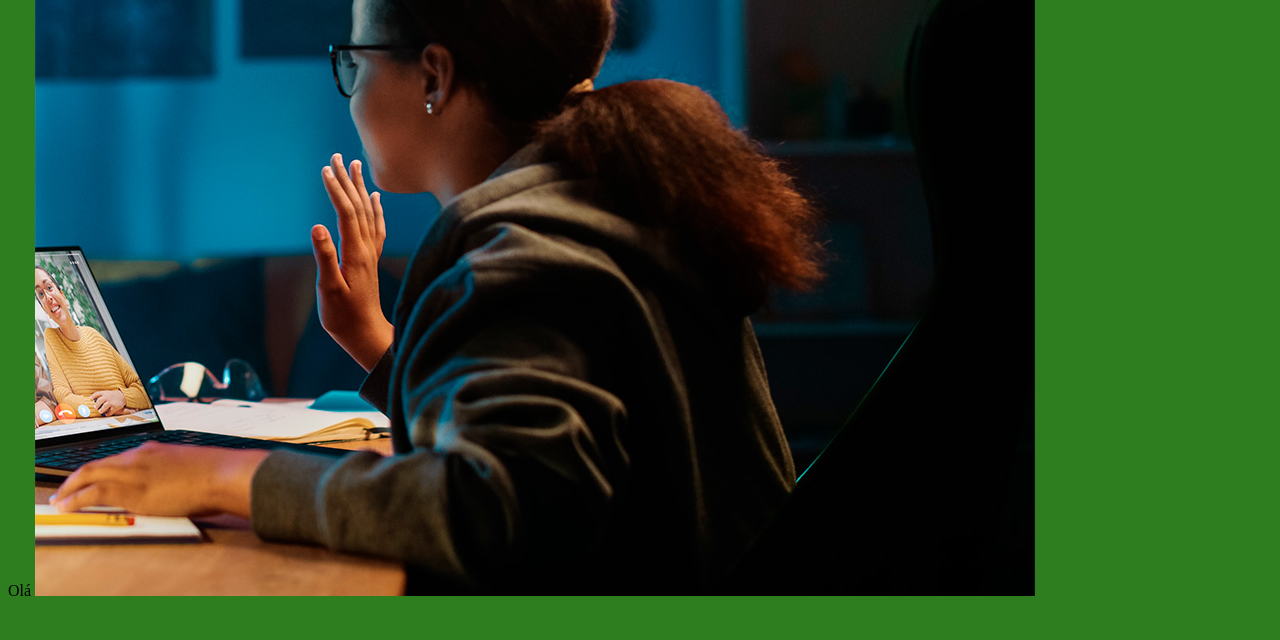
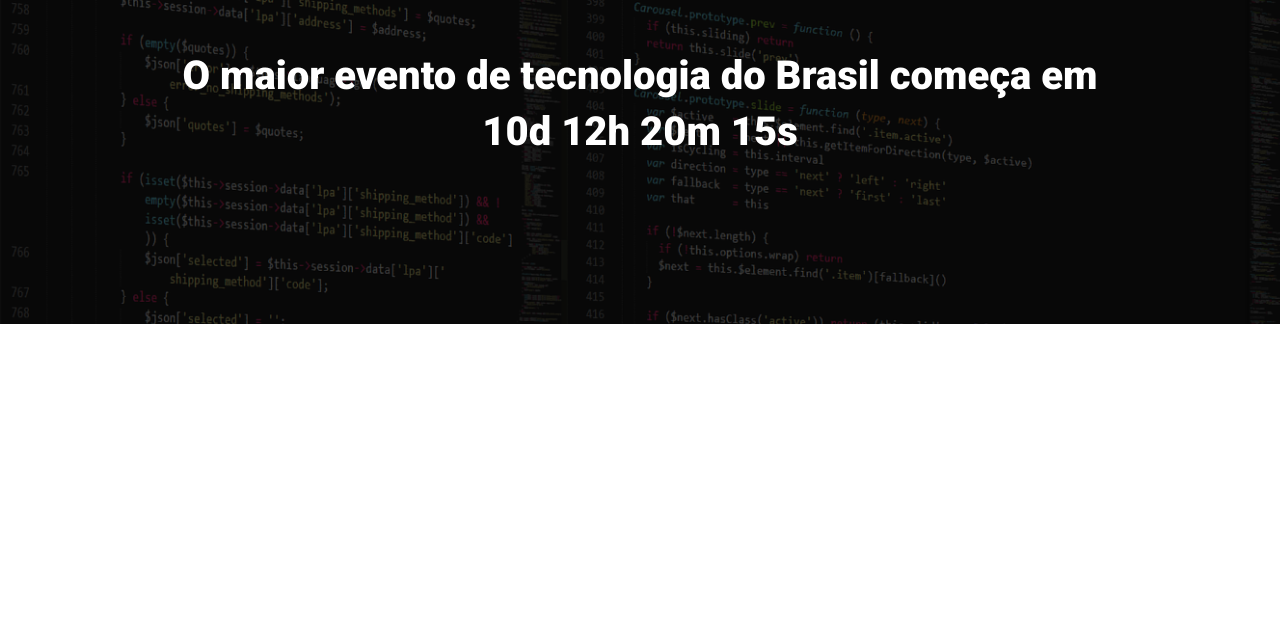
Before and after one commit to ruanfernandes2592/landing_page_evento_ebac, a website built with Parcel: page src/index.html in a window 1280 px wide. Shown: the part 160-800 px from the top of the page. Built offline with nearby package versions, Linux system fonts and the light colour scheme.

Commit message:
criando o hero

```diff
--- a/src/index.html
+++ b/src/index.html
@@ -1,14 +1,25 @@
 <!DOCTYPE html>
-<html lang="en">
+<html lang="pt-br">
 <head>
     <meta charset="UTF-8">
     <meta name="viewport" content="width=device-width, initial-scale=1.0">
+    <link rel="preconnect" href="https://fonts.googleapis.com">
+    <link rel="preconnect" href="https://fonts.gstatic.com" crossorigin>
+    <link href="https://fonts.googleapis.com/css2?family=Roboto:ital,wght@0,100;0,300;0,400;0,500;0,700;0,900;1,100;1,300;1,400;1,500;1,700;1,900&display=swap" rel="stylesheet">
     <link rel="stylesheet" href="styles/main.scss">
-    <title>Document</title>
+    <title>EBAC Tech Talks</title>
 </head>
 <body>
-    Olá
-    <img src="./images/backend.png" alt="">
+    <header class="hero">
+        <div class="container">
+            <img class="hero__logo" src="./images/ebac_logo.svg" alt="EBAC">
+            <p class="hero__text">
+                O maior evento de tecnologia do Brasil começa em 10d 12h 20m 15s
+            </p>
+        </div>
+    </header>
+
+
     <script src="scripts/main.js"></script>
 </body>
 </html>
--- /dev/null
+++ b/src/styles/_hero.scss
@@ -0,0 +1,51 @@
+.hero {
+    padding-top: 64px;
+    padding-bottom: 100px;
+    background-image: url(../images/fundo.png);
+    background-repeat: no-repeat;
+    background-size: cover;
+    position: relative;
+
+    .container {
+        position: relative;
+    }
+
+    &::before {
+        position: absolute;
+        content: '';
+        top: 0;
+        left: 0;
+        width: 100%;
+        height: 100%;
+        background-color: #000;
+        opacity: 0.7;
+    }
+
+    &__text {
+        margin: 64px 0;
+        font-size: 40px;
+        line-height: 56px;
+        font-weight: 800;
+        text-align: center;
+    }
+
+    &__logo {
+        display: block;
+        margin: 0 auto;
+        height: 80px;
+    }
+
+    @media (max-width: 640px) {
+        padding: 40px 0;
+
+        &__text {
+            font-size: 22px;
+            line-height: 24px;
+            margin: 24px 0;
+        }
+
+        &__logo {
+            height: 40px;
+        }
+    }
+}
--- a/src/styles/main.scss
+++ b/src/styles/main.scss
@@ -1,3 +1,23 @@
-body {
-    background-color: rgb(46, 126, 31);
+@use 'hero';
+
+* {
+    margin: 0;
+    padding: 0;
+    box-sizing: border-box;
+    font-family: roboto, sans-serif;
+    color: #fff;
 }
+
+.container {
+    max-width: 960px;
+    width: 100%;
+    margin: 0 auto;
+
+    @media (max-width: 640px) {
+        max-width: 80%;
+    }
+
+    @media (max-width: 1024px) {
+        max-width: 90%;
+    }
+}
```
